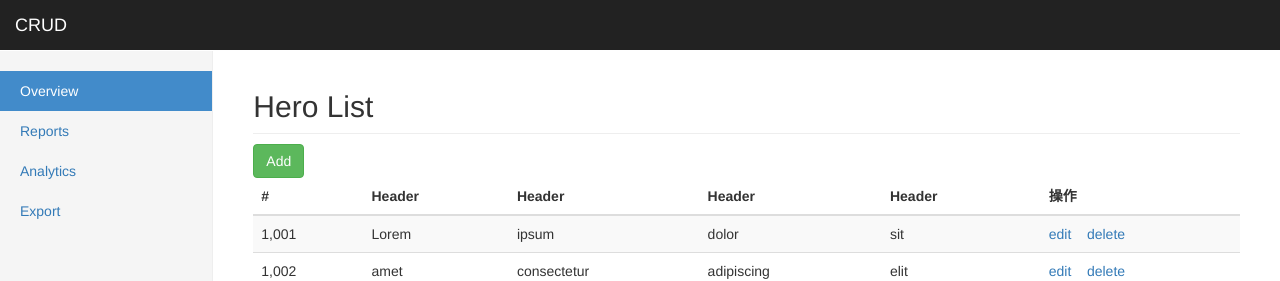
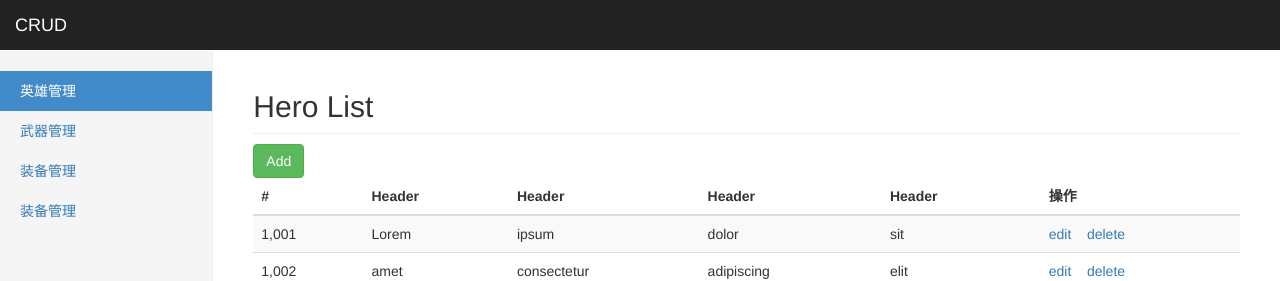
Before and after one commit to TangJunChao/vue-lx, a Vue app: page / in a window 1280 px wide. Shown: the top 281 px of the page. Built offline with nearby package versions, Linux system fonts and the light colour scheme; the HTML template or start-up script is replaced by a standard one.

Commit message:
侧边栏提交

```diff
--- a/src/App.vue
+++ b/src/App.vue
@@ -1,16 +1,11 @@
 <template>
   <div>
+    <!-- 头部组件 -->
     <my-header></my-header>
     <div class="container-fluid">
       <div class="row">
-        <div class="col-sm-3 col-md-2 sidebar">
-          <ul class="nav nav-sidebar">
-            <li class="active"><a href="#">Overview <span class="sr-only">(current)</span></a></li>
-            <li><a href="#">Reports</a></li>
-            <li><a href="#">Analytics</a></li>
-            <li><a href="#">Export</a></li>
-          </ul>
-        </div>
+        <!-- 侧边栏 -->
+        <my-sidebar></my-sidebar>
         <div class="col-sm-9 col-sm-offset-3 col-md-10 col-md-offset-2 main">
           <h2 class="sub-header">Hero List</h2>
           <a class="btn btn-success" href="add.html">Add</a>
@@ -230,10 +225,12 @@
 
 <script>
 import MyHeader from '@/components/myheader.vue';
+import MySidebar from '@/components/mysidebar.vue';
 export default {
   name: 'App',
   components: {
-    MyHeader
+    MyHeader,
+    MySidebar
   }
 };
 </script>
--- /dev/null
+++ b/src/components/mysidebar.vue
@@ -0,0 +1,18 @@
+<template>
+    <div class="col-sm-3 col-md-2 sidebar">
+        <ul class="nav nav-sidebar">
+        <li class="active"><a href="#">英雄管理</a></li>
+        <li><a href="#">武器管理</a></li>
+        <li><a href="#">装备管理</a></li>
+        <li><a href="#">装备管理</a></li>
+        </ul>
+    </div>
+</template>
+<style>
+
+</style>
+<script>
+export default {
+
+};
+</script>
```
